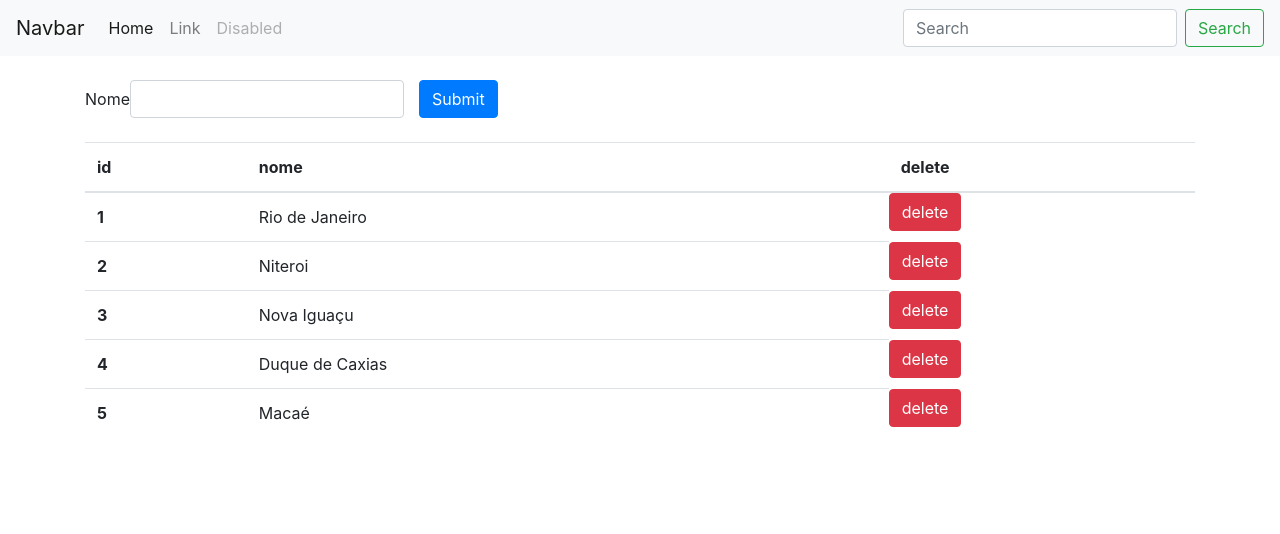
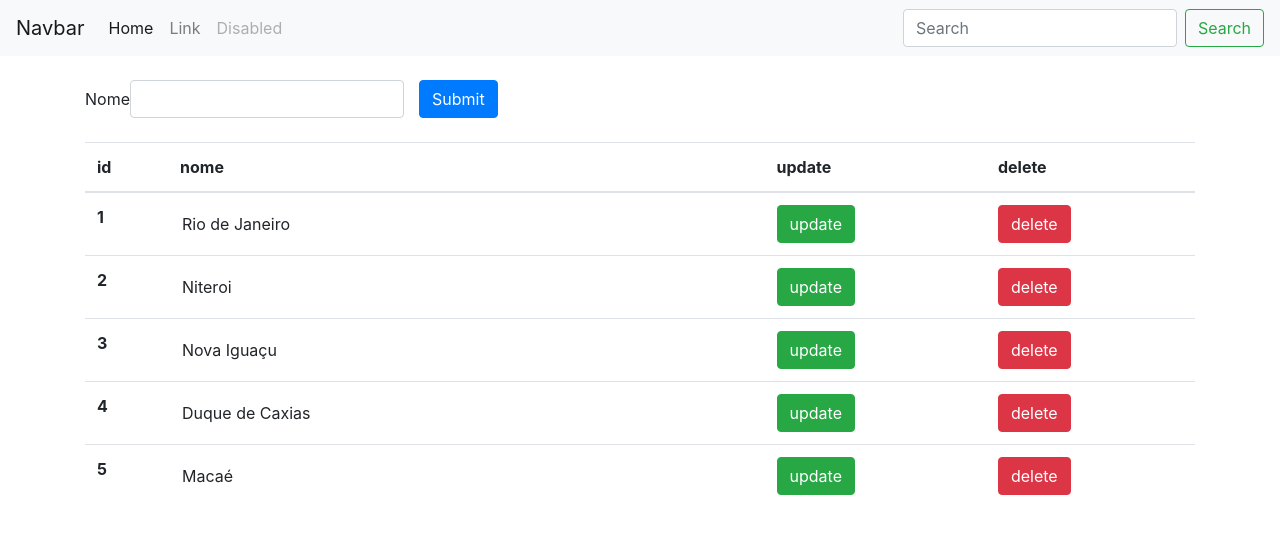
Before and after one commit to HelioDantas/AngularTest, an Angular app: page / in a window 1280 px wide. Shown: the top 534 px of the page. Built offline with nearby package versions, Linux system fonts and the light colour scheme; data requests are answered from the project's data file.

Commit message:
metodo put

```diff
--- a/src/app/cidade/cidade.service.ts
+++ b/src/app/cidade/cidade.service.ts
@@ -30,4 +30,13 @@ export class CidadeService {
     .toPromise()
     .then(() => null);
   }
+
+  update(cidade: any){
+    return this.http.put(this.cidadesURL +'/' + cidade.id, cidade)
+    .toPromise()
+    .then(Response => Response);
+
+
+
+  }
 }
--- a/src/app/cidade/cidades-lista/cidades-lista.component.html
+++ b/src/app/cidade/cidades-lista/cidades-lista.component.html
@@ -2,16 +2,18 @@
 <table class="table table-hover">
   <thead>
     <tr>
-      <th scope="col">id</th>
-      <th scope="col">nome</th>
-      <th scope="col">delete</th>
+      <th scope="col-auto">id</th>
+      <th scope="col-auto">nome</th>
+      <th scope="col-auto">update</th>
+      <th scope="col-auto">delete</th>
     </tr>
   </thead>
   <tbody>
     <tr *ngFor="let cidade of cidades">
       <th scope="row" >{{cidade.id}}</th>
-      <td>{{cidade.nome}}</td>
-      <button class="btn btn-danger" (click) = delete(cidade.id)>delete</button>
+      <td><div class="input-group"><input type="text" class= "form-control-plaintext" [(ngModel)] ='cidade.nome'></div></td>
+      <td> <button class="btn btn-success" (click) = update(cidade)>update</button></td>
+      <td> <button class="btn btn-danger" (click) = delete(cidade.id)>delete</button></td>
     </tr>
   </tbody>
 </table>
--- a/src/app/cidade/cidades-lista/cidades-lista.component.ts
+++ b/src/app/cidade/cidades-lista/cidades-lista.component.ts
@@ -30,4 +30,12 @@ export class CidadesListaComponent implements OnInit {
 
     console.log(id);
   }
+
+  update(cidade:any){
+    this.cidadeService.update(cidade)
+    .then(() =>{
+      this.lista();
+    })
+
+  }
 }
```
